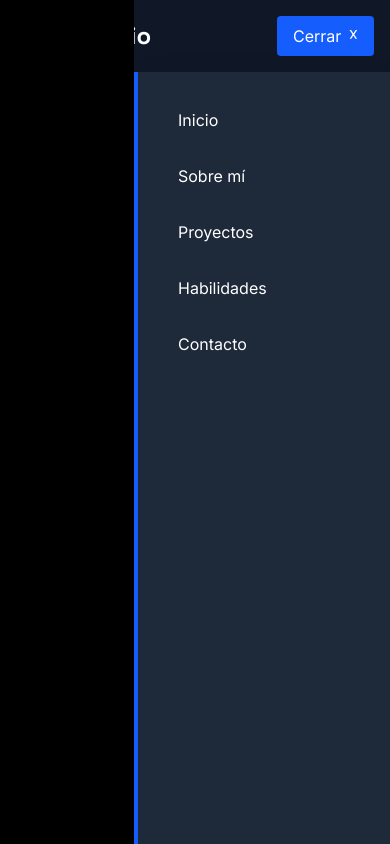
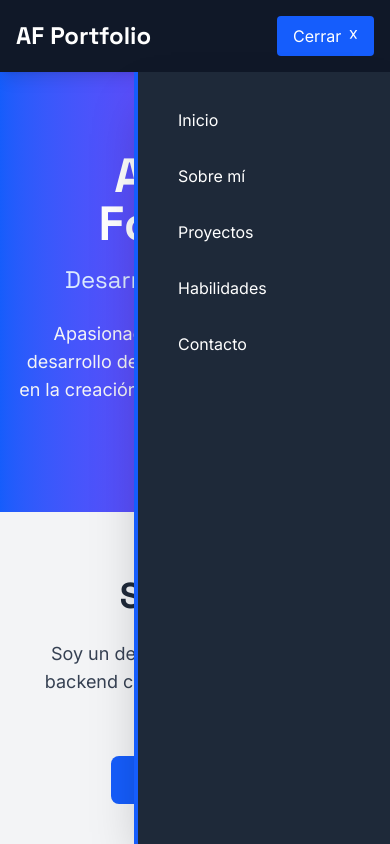
Before and after one commit to AndresFonseca13/portafolio, a React (Vite) app: page / in a window 390 px wide. Both pictures are taken after a click on the button "Menu =". Shown: the top 844 px of the page. Built offline with nearby package versions, Linux system fonts and the light colour scheme.

Commit message:
remove bg-black nav

```diff
--- a/src/components/Header.jsx
+++ b/src/components/Header.jsx
@@ -71,7 +71,7 @@ function Header({ logo, menuItems }) {
                 {menuAbierto && (
                     <>
                     <motion.div
-                        className="fixed inset-0 right-64 bg-black bg-opacity-50 md:hidden z-40"
+                        className="fixed inset-0 right-64 md:hidden z-40"
                         initial={{ opacity: 0 }}
                         animate={{ opacity: 1 }}
                         exit={{ opacity: 0 }}
```
